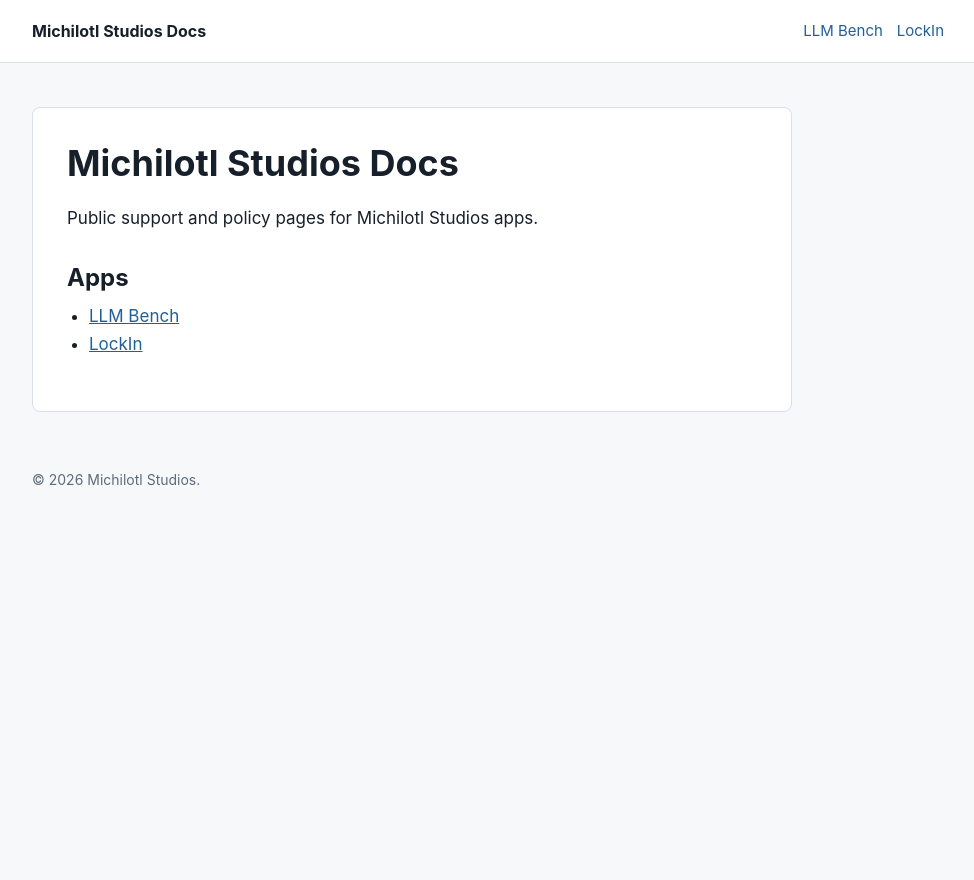
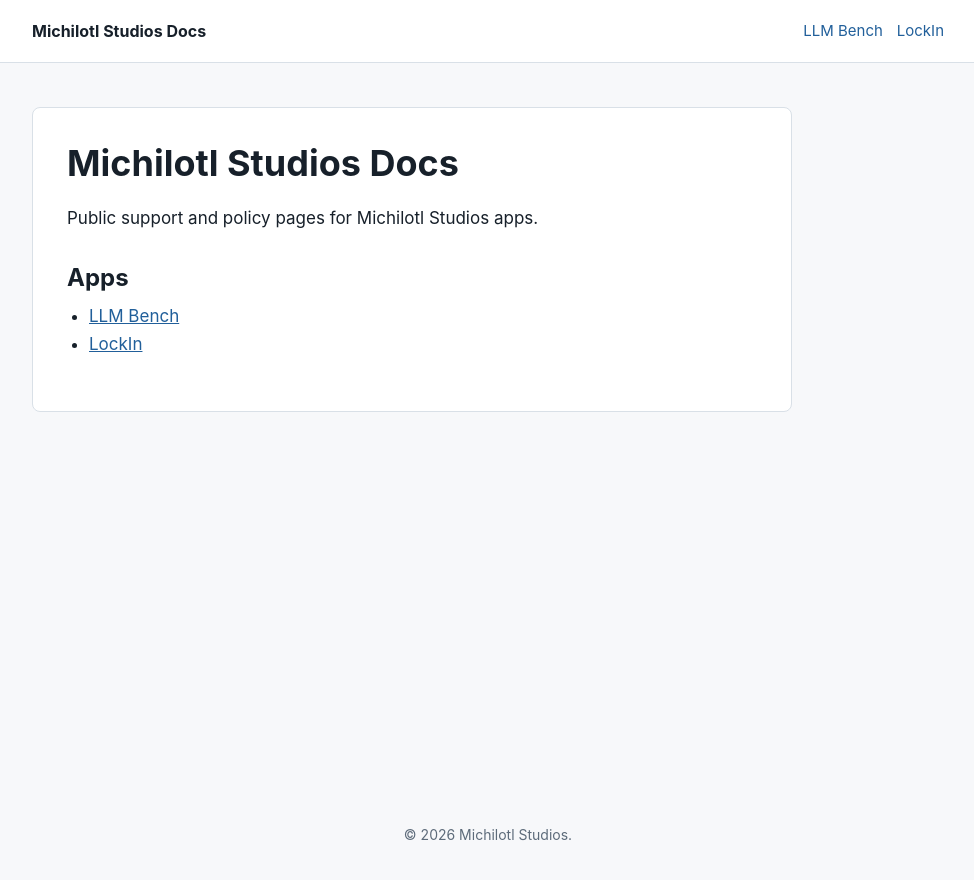
Before and after one commit to thedandano/michilotl-studios-docs, a Jekyll site: the page built from index.md, in a window 1280 px wide. Shown: the top 880 px of the page, without its empty margins (152-1126 px from the left). Built offline with Jekyll 4.4.1, drawn with Linux system fonts in a browser that asks for light colours.

Commit message:
style: sticky footer (push footer to bottom on short pages)
Body is now a full-height flex column and .page grows to fill, so the footer
sits at the viewport bottom instead of floating up under short content.

Co-Authored-By: Claude Opus 4.8 <noreply@anthropic.com>
Claude-Session: https://claude.ai/code/session_019Q2CKATHdFXchtyfcvP1Cu

```diff
--- a/assets/css/style.css
+++ b/assets/css/style.css
@@ -15,6 +15,9 @@
 
 body {
   margin: 0;
+  min-height: 100vh;
+  display: flex;
+  flex-direction: column;
   background: var(--bg);
   color: var(--text);
   font-family: -apple-system, BlinkMacSystemFont, "Segoe UI", sans-serif;
@@ -64,6 +67,8 @@ a:hover {
 }
 
 .page {
+  flex: 1 0 auto;
+  width: 100%;
   max-width: 960px;
   margin: 0 auto;
   padding: 44px 24px 56px;
```
